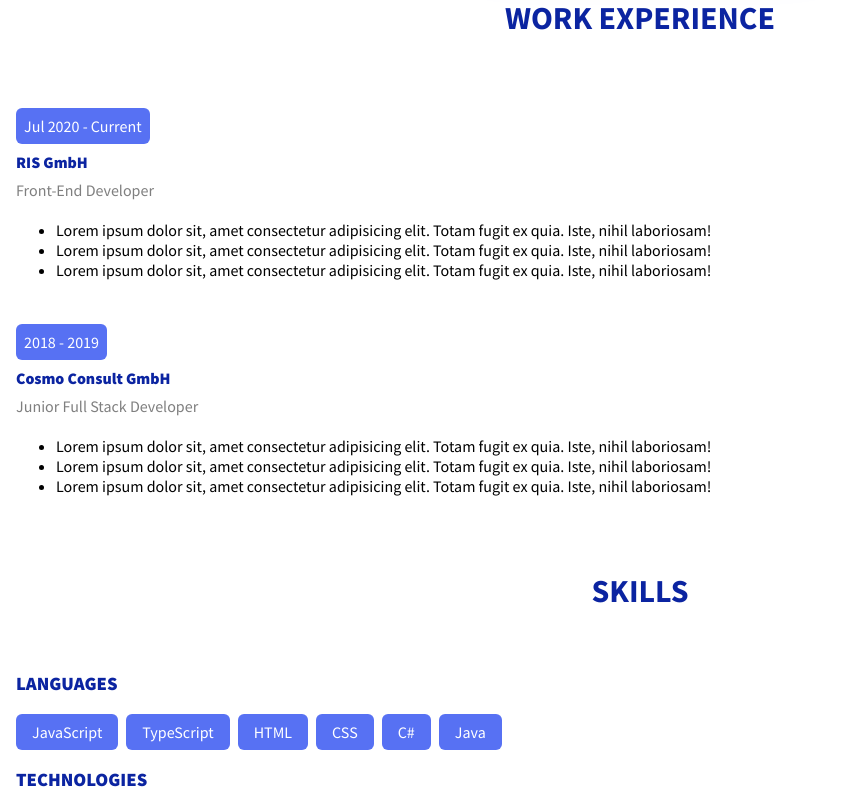
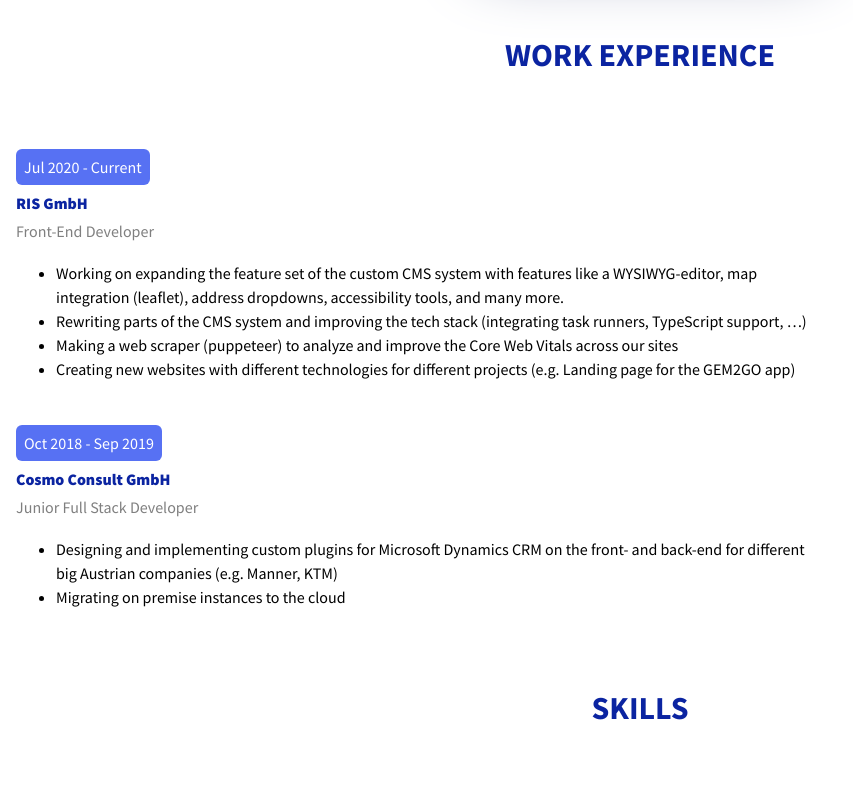
Before and after one commit to jjozic/jj-portfolio-2021, a Next.js app: page / in a window 1280 px wide. Shown: the part 1180-1978 px from the top of the page, without its empty margins (0-853 px from the left). Built offline with nearby package versions, Linux system fonts and the light colour scheme.

Commit message:
Add data to gitignore, add first css-variables for dark mode, fix semantic html

```diff
--- a/components/PageContent/index.jsx
+++ b/components/PageContent/index.jsx
@@ -7,13 +7,13 @@ import Skills from "@/components/Skills";
 
 const PageContent = ({projects, experiences, skills}) => {
   return (
-    <div className={styles.wrapper}>
+    <main className={styles.wrapper}>
       <Introduction />
       <Projects data={projects}/>
       <Experience data={experiences}/>
       <Skills data={skills}/>
       {/* <Contact /> */}
-    </div>
+    </main>
   );
 };
 
--- a/data/data.js
+++ b/data/data.js
@@ -25,33 +25,34 @@ export const experiences = [
         role: "Front-End Developer",
         points: [
             {
-                content: "Lorem ipsum dolor sit, amet consectetur adipisicing elit. Totam fugit ex quia. Iste, nihil laboriosam! "
+                content: "Working on expanding the feature set of the custom CMS system with features like a WYSIWYG-editor, map integration (leaflet), address dropdowns, accessibility tools, and many more."
             },
             {
-                content: "Lorem ipsum dolor sit, amet consectetur adipisicing elit. Totam fugit ex quia. Iste, nihil laboriosam! "
+                content: "Rewriting parts of the CMS system and improving the tech stack (integrating task runners, TypeScript support, …)"
             },
             {
-                content: "Lorem ipsum dolor sit, amet consectetur adipisicing elit. Totam fugit ex quia. Iste, nihil laboriosam!"
+                content: "Making a web scraper (puppeteer) to analyze and improve the Core Web Vitals across our sites"
+            }, {
+                content: "Creating new websites with different technologies for different projects (e.g. Landing page for the GEM2GO app)"
             }
         ],
-        stack: "JavaScript, React"
-    }, {
-        duration: "2018 - 2019",
+        stack: "JavaScript, React.js, TypeScript, jQuery, Next.js, SCSS, Semantic + Accessible HTML, Figma, SQL Server"
+    },
+    {
+        duration: "Oct 2018 - Sep 2019",
         name: "Cosmo Consult GmbH",
         role: "Junior Full Stack Developer",
         points: [
             {
-                content: "Lorem ipsum dolor sit, amet consectetur adipisicing elit. Totam fugit ex quia. Iste, nihil laboriosam! "
+                content: "Designing and implementing custom plugins for Microsoft Dynamics CRM on the front- and back-end for different big Austrian companies (e.g. Manner, KTM)"
             },
             {
-                content: "Lorem ipsum dolor sit, amet consectetur adipisicing elit. Totam fugit ex quia. Iste, nihil laboriosam! "
-            },
-            {
-                content: "Lorem ipsum dolor sit, amet consectetur adipisicing elit. Totam fugit ex quia. Iste, nihil laboriosam! "
+                content: "Migrating on premise instances to the cloud"
             }
         ],
-        stack: "JavaScript, C#"
-    },];
+        stack: "JavaScript, TypeScript, C#, SQL Server"
+    }
+];
 
 export const skills = [{
     name: "Languages",
--- a/styles/globals.css
+++ b/styles/globals.css
@@ -10,6 +10,13 @@
   scroll-behavior: smooth;
 }
 
+[data-theme='dark'] {
+  --primary: #757575;
+  --dark: #454545;
+  --light: #cdd5fb;
+  --nav-clr: rgba(166, 166, 166, 0.8);
+}
+
 html,
 body {
   padding: 0;
@@ -17,17 +24,24 @@ body {
   font-family: "Source Sans Pro", sans-serif;
 }
 
+*,
+*:before,
+*:after {
+  box-sizing: border-box;
+}
+/*
+  4. Improve the typography across the site.
+*/
+body {
+  line-height: 1.5;
+  -webkit-font-smoothing: antialiased;
+}
+
 a {
   color: inherit;
   text-decoration: none;
 }
 
-*,
-*:before,
-*:after {
-  box-sizing: border-box;
-  -webkit-font-smoothing: antialiased;
-}
 
 .heading {
   padding: 3rem 0 1rem 0;
```
Also changed, not shown: 1 other file (tests, documents, lock files or other folders).
